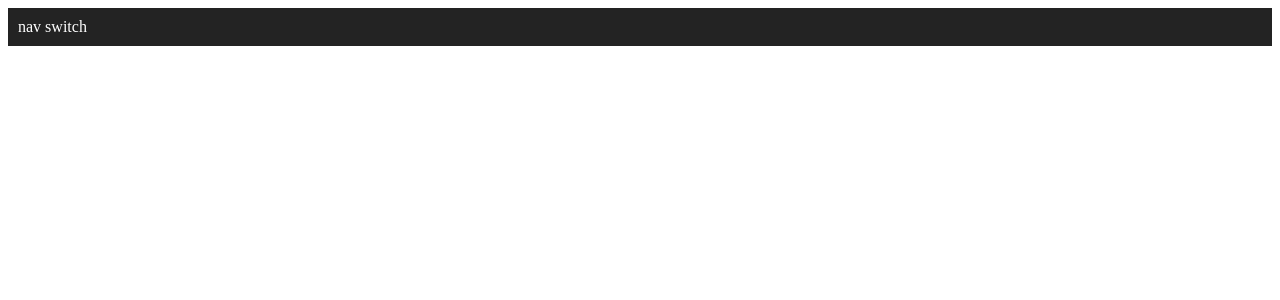
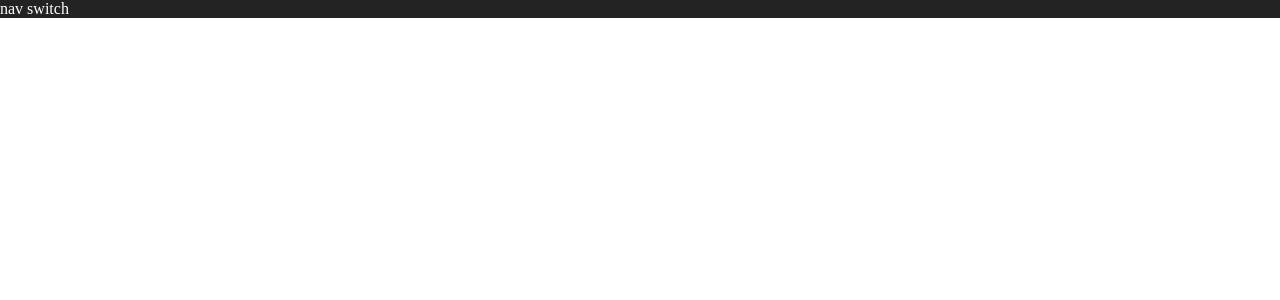
Before and after one commit to Yellow-May/portfolio-2021, a React (Create React App) app: page / in a window 1280 px wide. Shown: the top 300 px of the page. Built offline with nearby package versions, Linux system fonts and the light colour scheme.

Commit message:
Global Css Reset added Styled Dev created to format DefaultTheme interface Changes to Header styles

```diff
--- a/src/App.tsx
+++ b/src/App.tsx
@@ -1,9 +1,11 @@
 import React from "react";
+import GlobalReset from "./styles/global";
 import Header from "./components/Header";
 
 const App = () => {
 	return (
 		<>
+			<GlobalReset />
 			<Header />
 		</>
 	);
--- a/src/components/Header/styled.ts
+++ b/src/components/Header/styled.ts
@@ -3,7 +3,6 @@ import styled from "styled-components";
 interface StyledHeaderProps {}
 
 export default styled.header<StyledHeaderProps>(_props => ({
-	padding: 10,
 	backgroundColor: "rgba(35, 35, 35, 1)",
 	color: "rgba(255, 255, 255, 1)",
 }));
--- /dev/null
+++ b/src/styles/global.ts
@@ -0,0 +1,9 @@
+import { createGlobalStyle } from "styled-components";
+
+export default createGlobalStyle(_props => ({
+	"*,*::before,*::after": {
+		margin: 0,
+		padding: 0,
+		boxSizing: "border-box",
+	},
+}));
--- /dev/null
+++ b/src/styles/styled.d.ts
@@ -0,0 +1,5 @@
+import "styled-components";
+
+declare module "styled-components" {
+	export interface DefaultTheme {}
+}
```
